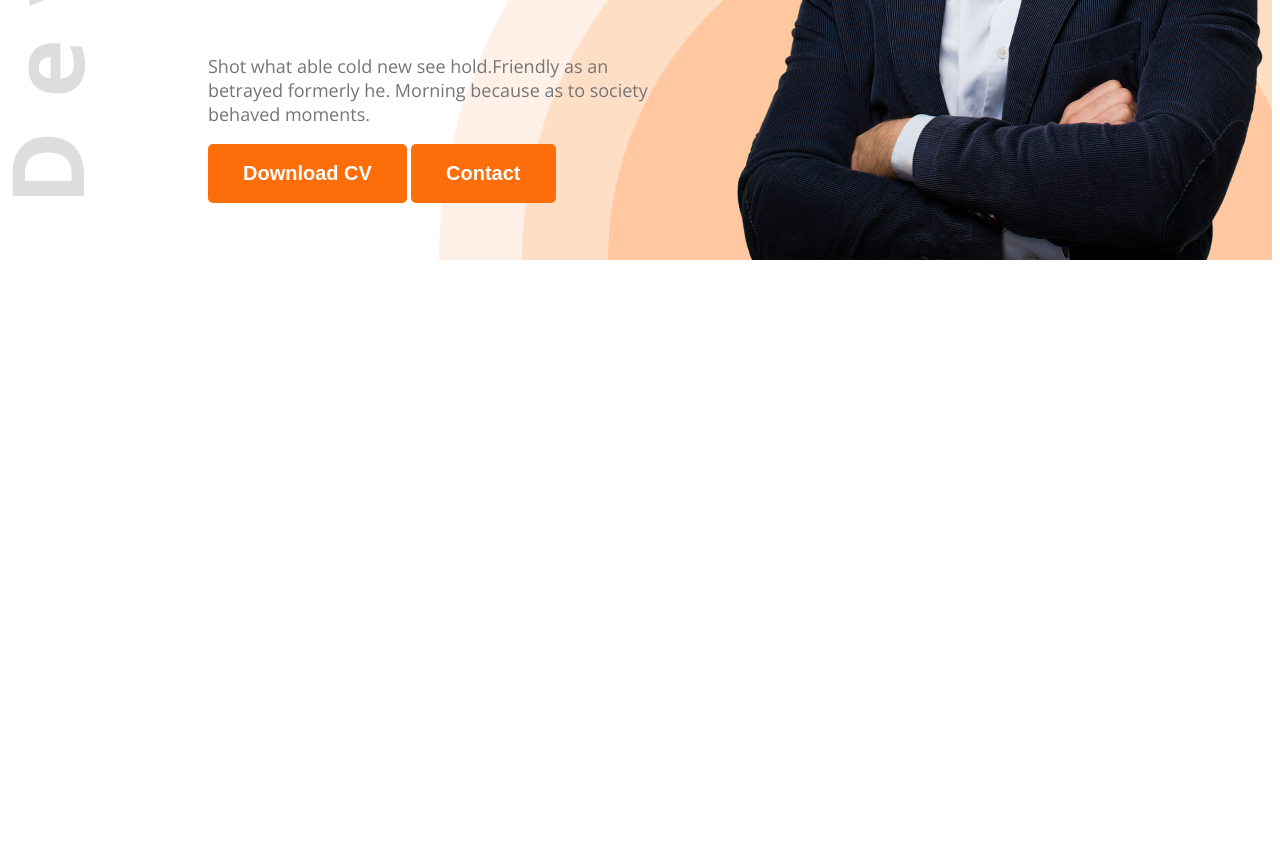
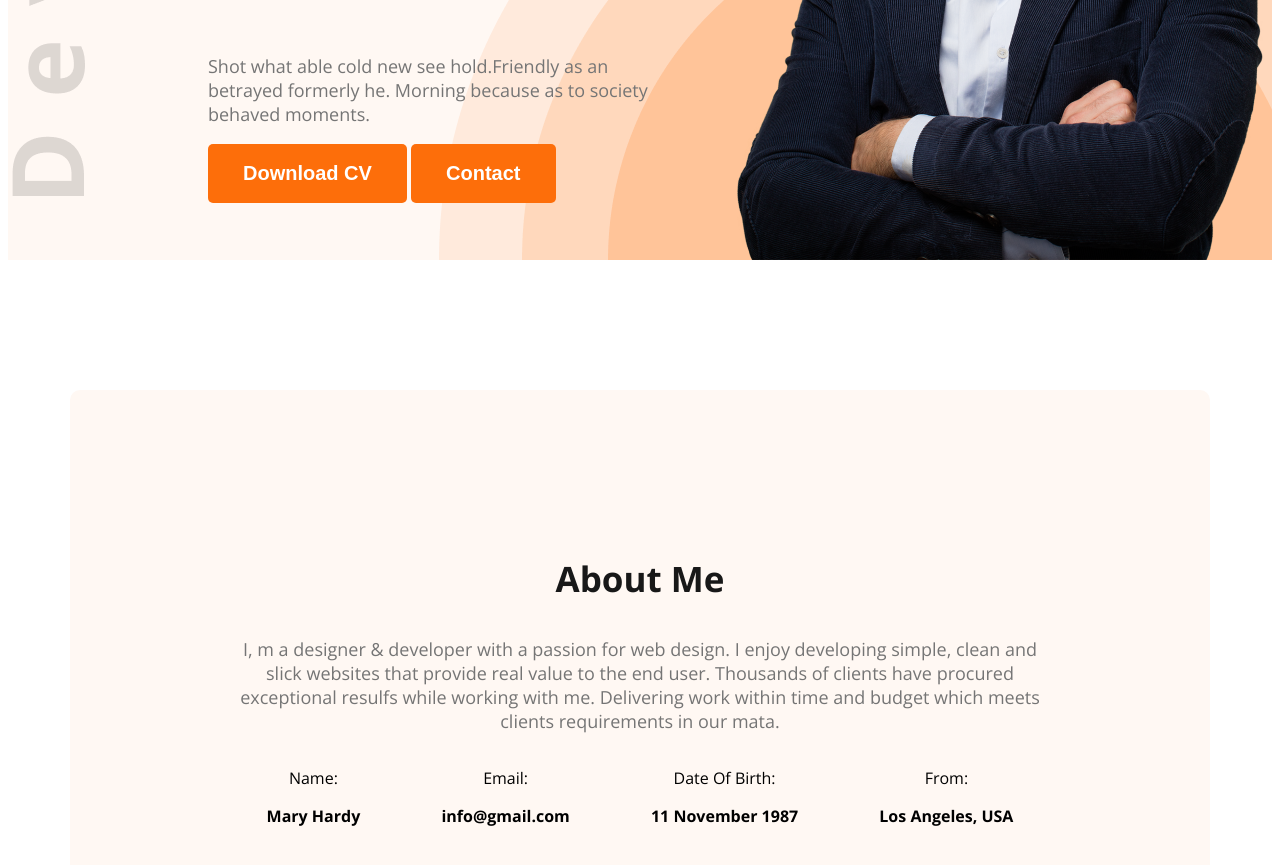
Before and after one commit to Asif-Zetu/web-dev-portfolio, a plain HTML site: page index.html in a window 1280 px wide. Shown: the part 575-1440 px from the top of the page. Before the commit the page ends 843 px from the top, so only its background shows below. Drawn offline with nearby package versions, Linux system fonts and the light colour scheme.

Commit message:
added about section

```diff
--- a/Styles/style.css
+++ b/Styles/style.css
@@ -23,6 +23,21 @@
     padding: 18px 35px;
     border-radius: 5px;
     border: none;
+}
+
+.secondary-bg{
+    background-color: #FFF8F3;
+}
+
+.section-title{
+    font-size: 35px;
+    font-weight: bold;
+    color: #181818;
+}
+
+.section-description{
+    font-size: 18px;
+    color: #757575;
 }
 
 /* header */
@@ -96,3 +111,27 @@ nav li a{
     width: 584px;
     height: 676px;
 }
+
+/* about-styles */
+
+.about{
+    border-radius: 10px;
+    padding: 130px 156px;
+    text-align: center;
+    margin-top: 130px;
+}
+
+main{
+    max-width: 1140px;
+    margin: 0 auto;
+}
+
+.item-des{
+    font-weight: bold;
+}
+
+.about-items{
+    display: flex;
+    align-items: center;
+    justify-content: space-around;
+}
--- a/index.html
+++ b/index.html
@@ -13,7 +13,7 @@
     />
   </head>
   <body class="open-sans-normal">
-    <header class="header">
+    <header class="header secondary-bg">
       <nav>
         <h3 class="nav-title">Ma<span class="text-primary">r</span>y</h3>
         <ul>
@@ -36,7 +36,30 @@
         <img class="banner-profile-pic" src="/images/hardy.png" alt="">
       </div>
     </header>
-    <main></main>
+    <main>
+      <section class="about secondary-bg">
+        <h3 class="section-title">About Me</h3>
+        <p class="section-description">I, m a designer & developer with a passion for web design. I enjoy developing simple, clean and slick websites that provide real value to the end user. Thousands of clients have procured exceptional resulfs while working with me. Delivering work within time and budget which meets clients requirements in our mata.</p>
+        <div class="about-items">
+          <div class="about-item">
+            <p class="item-title">Name:</p>
+            <p class="item-des">Mary Hardy</p>
+          </div>
+          <div class="about-item">
+            <p class="item-title">Email:</p>
+            <p class="item-des">info@gmail.com</p>
+          </div>
+          <div class="about-item">
+            <p class="item-title">Date Of Birth:</p>
+            <p class="item-des">11 November 1987</p>
+          </div>
+          <div class="about-item">
+            <p class="item-title">From:</p>
+            <p class="item-des">Los Angeles, USA</p>
+          </div>
+        </div>
+      </section>
+    </main>
     <footer></footer>
   </body>
 </html>
```
